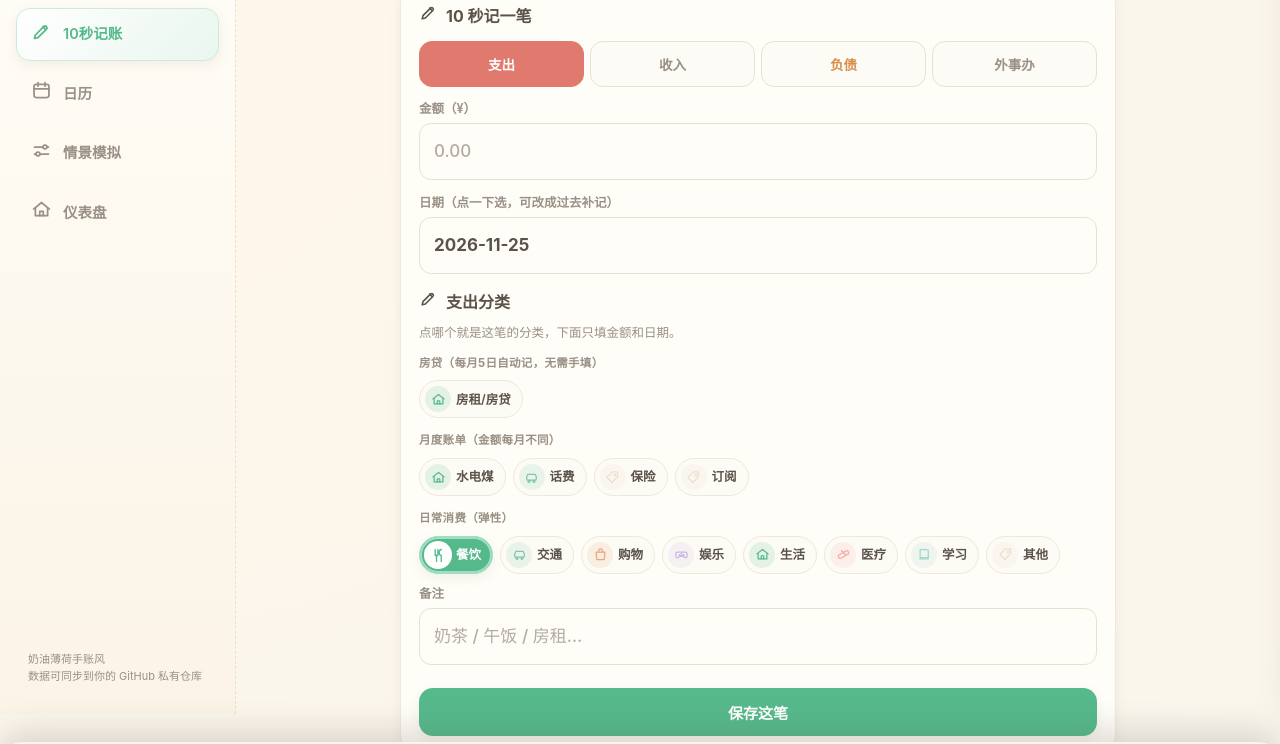
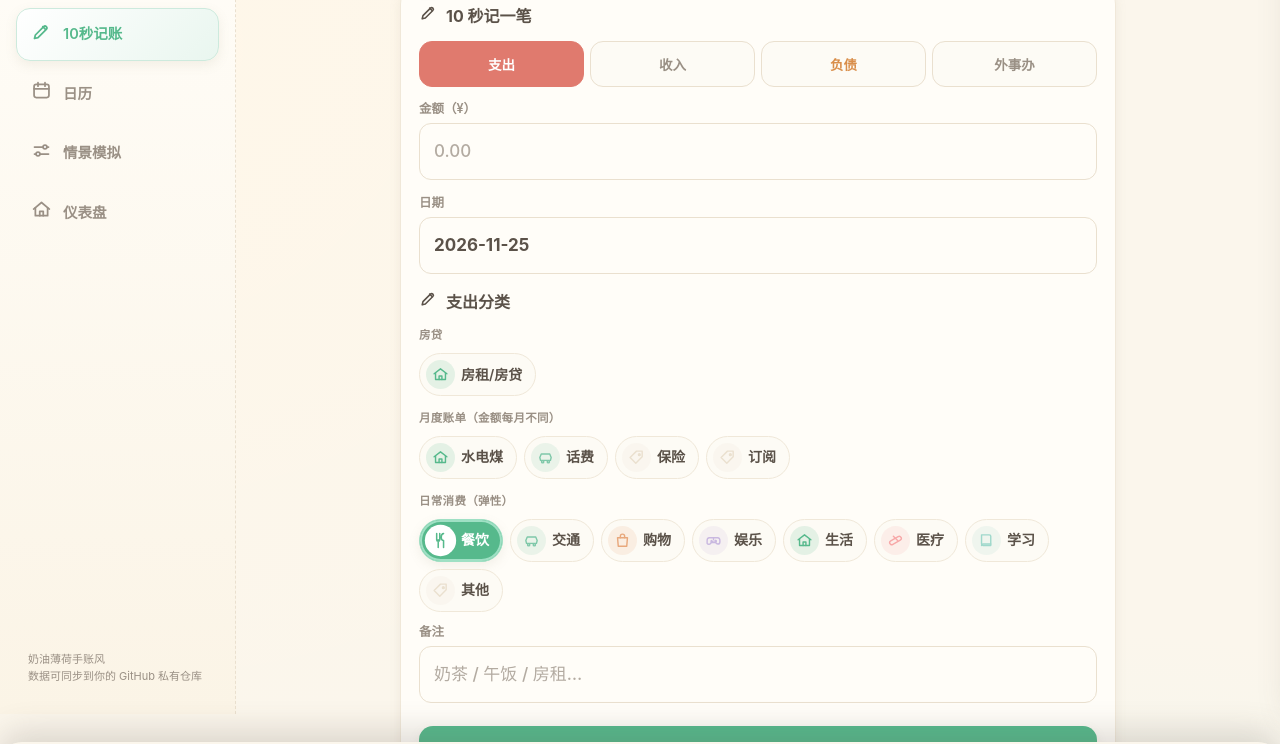
Before and after one commit to vviptl629-bot/ledger-pwa, a plain HTML site: page index.html in a window 1280 px wide. Shown: the part 86-830 px from the top of the page. Drawn offline with Linux system fonts and the light colour scheme.

Commit message:
feat: cleaner labels + bigger category chips

```diff
--- a/index.html
+++ b/index.html
@@ -321,16 +321,16 @@
   .expense-grid{display:flex; flex-wrap:wrap; gap:7px; margin-top:6px}
   .exp-cell{
     background:var(--cream2); border:1px solid var(--line2); border-radius:999px;
-    display:inline-flex; flex-direction:row; align-items:center; gap:5px; padding:5px 11px 5px 5px;
+    display:inline-flex; flex-direction:row; align-items:center; gap:6px; padding:6px 13px 6px 6px;
     cursor:pointer; transition:.15s; color:var(--ink); font:inherit;
-    min-width:0; min-height:36px;
+    min-width:0; min-height:42px;
   }
   .exp-cell:hover{transform:translateY(-1px); box-shadow:var(--shadow-sm)}
   .exp-cell:active{transform:scale(.97)}
-  .exp-ico{width:26px; height:26px; border-radius:50%; display:flex; align-items:center; justify-content:center; transition:transform .2s; flex:0 0 26px}
+  .exp-ico{width:29px; height:29px; border-radius:50%; display:flex; align-items:center; justify-content:center; transition:transform .2s; flex:0 0 29px}
   .exp-cell:hover .exp-ico{transform:scale(1.08)}
-  .exp-ico svg{width:15px; height:15px}
-  .exp-name{font-size:12.5px; font-weight:600; color:var(--ink); white-space:nowrap}
+  .exp-ico svg{width:17px; height:17px}
+  .exp-name{font-size:14px; font-weight:600; color:var(--ink); white-space:nowrap}
 
   .exp-cell.on{
     background:var(--mint-deep); border-color:var(--mint);
@@ -856,7 +856,7 @@
         <label class="fld"><span class="t">金额（¥）</span>
           <input type="number" id="amtInp" inputmode="decimal" placeholder="0.00" min="0" step="0.01">
         </label>
-        <label class="fld"><span class="t">日期（点一下选，可改成过去补记）</span>
+        <label class="fld"><span class="t">日期</span>
           <input type="text" id="dateInp" readonly placeholder="点这里选日期" autocomplete="off">
         </label>
 
@@ -866,7 +866,7 @@
             <span id="pickerIc"></span>
             <span id="pickerTitleText">支出分类</span>
           </h2>
-          <p class="muted" id="pickerHint" style="margin:-4px 0 12px">点哪个就是这笔的分类，下面只填金额和日期。</p>
+          <p class="muted" id="pickerHint" style="display:none"></p>
           <div id="pickerOut"><div id="expenseGrid"></div></div>
           <div id="pickerIn" style="display:none"><div id="incomeChips"></div></div>
           <div id="pickerDebt" style="display:none">
@@ -1207,7 +1207,7 @@ let S = { settings:null, tx:[], error:null, ready:false };
    - gist:  你的私有 Gist + 带 gist 权限的 Token，手机/网页共享同一份 JSON（ledger-data.json） */
 const KEY_TX='wb_ledger_tx_v1', KEY_SET='wb_ledger_settings_v1', KEY_SYNC='wb_ledger_sync_v1';
 /* v37 版本号：显示在设置页「关于 · 版本」，用于判断手机是否还在跑旧缓存 */
-const APP_VERSION='v48-nav-drawer-bigdate';
+const APP_VERSION='v49-cleaner-bigger';
 
 /* v38 删除墓碑（tombstone）：记录已被删除的流水 id + 删除时刻。
    为什么需要：同步用的是「按 id 取并集」的 mergeById，它天然不会删除任何东西——
@@ -2157,7 +2157,7 @@ function renderExpenseGrid(){
   ];
   /* 三分法改造：把原本定义了却没有入口的固定五项放回记账页 */
   el.innerHTML = `
-    <div class="muted" style="font-size:11.5px;font-weight:700;letter-spacing:.3px;margin:0 0 8px">房贷（每月5日自动记，无需手填）</div>
+    <div class="muted" style="font-size:11.5px;font-weight:700;letter-spacing:.3px;margin:0 0 8px">房贷</div>
     <div class="expense-grid" style="margin-bottom:14px">${CATS.out_mortgage.map(c=>`<button class="exp-cell" data-cat="${c}" data-group="fixed">
       ${expCellInner(c)}
     </button>`).join('')}</div>
@@ -2300,7 +2300,7 @@ function syncPickerArea(){
   if(curDir==='out'){
     out.style.display=''; inn.style.display='none'; dbt.style.display='none';
     t.textContent='支出分类';
-    h.textContent='点哪个就是这笔的分类，下面只填金额和日期。';
+    if(h) h.textContent='';
     ic.innerHTML = ICON.pen;
     // 若 pickedCat 不是支出分类，重置为支出默认「餐饮」
     if(pickedCat.g!=='elastic' && pickedCat.g!=='fixed' && pickedCat.g!=='bill'){
@@ -2309,7 +2309,7 @@ function syncPickerArea(){
   }else if(curDir==='in'){
     out.style.display='none'; inn.style.display=''; dbt.style.display='none';
     t.textContent='收入分类';
-    h.textContent='点哪个就是这笔的来源，下面只填金额和日期。';
+    if(h) h.textContent='';
     ic.innerHTML = ICON.coin;
     // 若 pickedCat 不是收入分类，重置为收入默认「KFC兼职」
     if(pickedCat.g!=='income'){
@@ -2318,7 +2318,7 @@ function syncPickerArea(){
   }else if(curDir==='debt'){ // debt
     out.style.display='none'; inn.style.display='none'; dbt.style.display='';
     t.textContent='负债分类';
-    h.textContent='先选负债（房贷/花呗信用卡等），再选计入哪个支出分类，下面填金额日期。';
+    if(h) h.textContent='';
     ic.innerHTML = ICON.debt||ICON.shield;
     // 若 pickedCat 不是负债分类，重置为负债默认「房贷」，并按映射给出支出分类默认
     if(pickedCat.g!=='debt'){
@@ -2329,7 +2329,7 @@ function syncPickerArea(){
   }else if(curDir==='work'){
     out.style.display='none'; inn.style.display='none'; dbt.style.display='none';
     t.textContent='外事办往来';
-    h.textContent='回款先冲最早的垫付，超出部分自动计收入，未冲完的显示未收。';
+    if(h) h.textContent='';
     ic.innerHTML = ICON.debt||ICON.shield;
     if(pickedCat.g!=='work') pickedCat = { c: CATS.work[0], g: 'work' };
     renderWorkChips();
```
